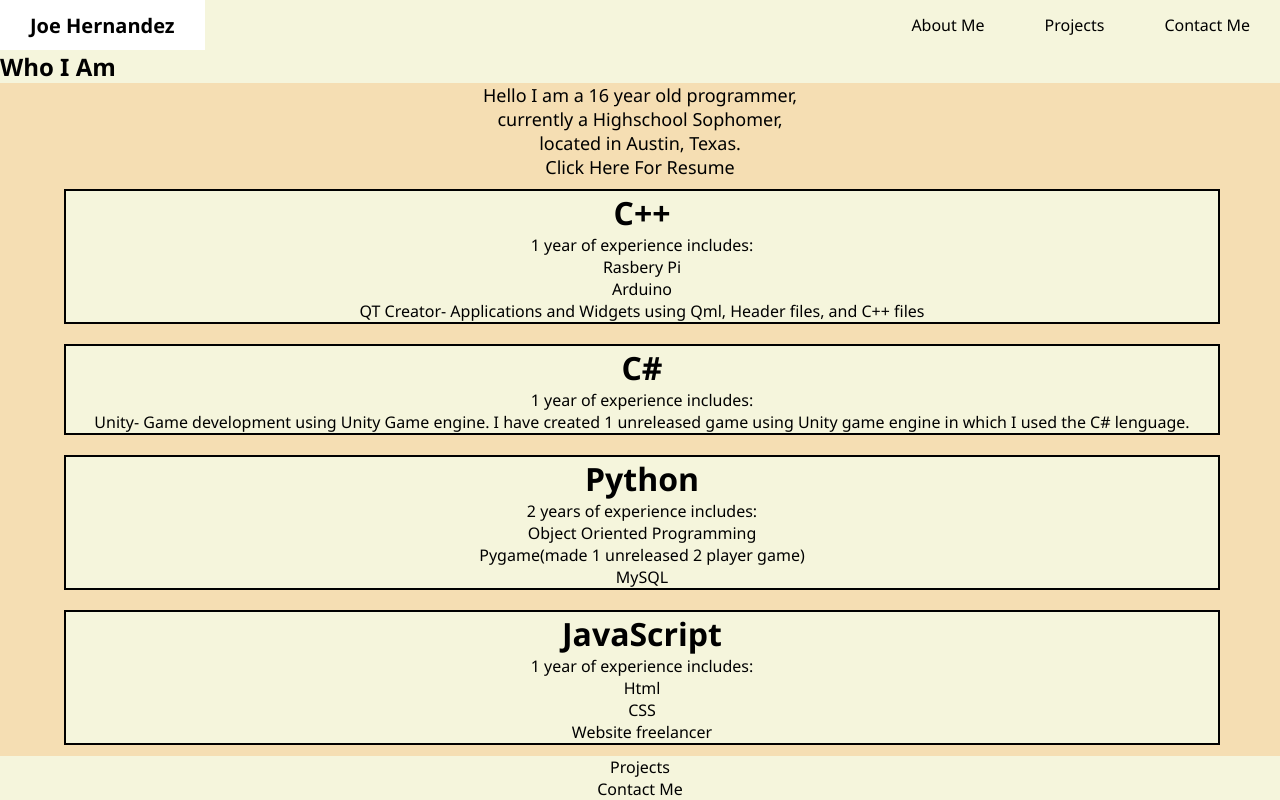
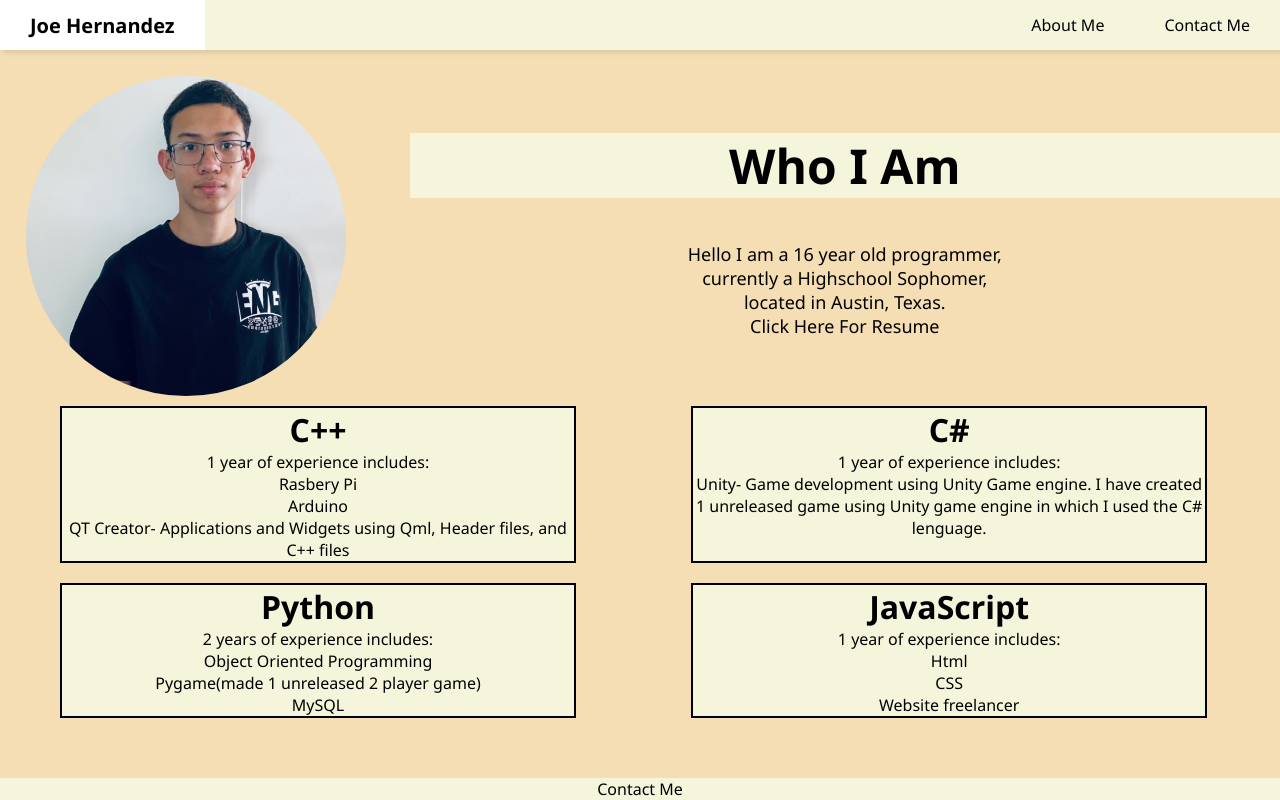
Before and after one commit to JoeHernandez6/JoeHernandezPortafolio, a plain HTML site: page index.html in a window 1280 px wide. Drawn offline with Linux system fonts and the light colour scheme.

Commit message:
Finished computer layou and made some code neader.

```diff
--- a/contactMe.css
+++ b/contactMe.css
@@ -1,5 +1,4 @@
-
-@media screen and (min-width: 399px) and (max-width: 800px) {
+@media(min-width:801px){
     .contactMe{
         text-align: center;
         display: flex;
@@ -32,12 +31,67 @@
     }
     .contactMeText p{
         margin-top: 7%;
+        font-size: 24px;
+    }
+    .contactMeText h1{
+        font-size: 48px
+        ;background-color: beige;
+    }
+    .box{
+        margin-top: 1%;
+}
+    .box p{
+        font-size: 24px;
+}
+    .box h1{
+        font-size: 36px;
+    }
+}
+@media screen and (min-width: 451px) and (max-width: 800px) {
+    .contactMe{
+        text-align: center;
+        display: flex;
+        justify-content: center;
+        flex-wrap: wrap;
+    }
+    .contactMe img{
+        margin-top:2%;
+        display: block;
+        visibility:visible;
+        margin-left: 2%;
+        margin-bottom: 2%;
+        width: 25%;
+        height: auto;
+        box-shadow: 0 2px 4px rgba(0, 0, 0, 0.1);
+        border-radius: 50%;
+        border-color: rgb(0, 0, 0);
+        border-style:solid;
+        border-width:5px;
+    }
+    .contactMe div{
+        display: block;
+        width:100%;
+    }
+    .contactMeText{
+        margin-top:2%;
+        margin-left: 5%;
+        text-align: center;
+        max-width:65%;
+    }
+    .contactMeText p{
+        margin-top: 7%;
+        font-size: 18px;
+    }
+    .contactMeText h1{
+        font-size: 20px
+        ;background-color: beige;
     }
     .box{
         margin-top: 10%;
     }
+
 }
-@media(max-width: 400px){
+@media(max-width: 450px){
     .contactMe{
         text-align: center;
         display: flex;
@@ -67,4 +121,9 @@
         margin-bottom: 2%;
         display:block;
         width:100%;
-    }}
+    }
+    .contactMeText h1{
+        font-size: 24px
+        ;background-color: beige;
+    }
+}
--- a/index.html
+++ b/index.html
@@ -13,7 +13,7 @@
             <ul>
                 <li onclick=hideSidebar()><a href="#"><svg xmlns="http://www.w3.org/2000/svg" height="24px" viewBox="0 -960 960 960" width="24px" fill="#5f6368"><path d="m256-200-56-56 224-224-224-224 56-56 224 224 224-224 56 56-224 224 224 224-56 56-224-224-224 224Z"/></svg></a></li>
                 <li><a href="index.html">About Me</a></li>
-                <li><a href="projects.html">Projects</a></li>
+                <!-- <li><a href="projects.html">Projects</a></li> -->
                 <li><a href="contactMe.html">Contact Me</a></li>
             </ul>
         </nav>
@@ -21,7 +21,7 @@
             <ul>
                 <li><a href="#" style="font-weight: bold; font-size: 20px;">Joe Hernandez</a></li>
                 <li class="hideOnMobile"><a href="index.html">About Me</a></li>
-                <li class="hideOnMobile"><a href="projects.html">Projects</a></li>
+                <!-- <li class="hideOnMobile"><a href="projects.html">Projects</a></li> -->
                 <li class="hideOnMobile"><a href="contactMe.html">Contact Me</a></li>
                 <li class="menu-button" onclick=showSidebar()><a href="#"><svg xmlns="http://www.w3.org/2000/svg" height="24px" viewBox="0 -960 960 960" width="24px" fill="#5f6368"><path d="M120-240v-80h720v80H120Zm0-200v-80h720v80H120Zm0-200v-80h720v80H120Z"/></svg></a></li>
             </ul>
@@ -29,7 +29,7 @@
         <div class="homeIntro">
             <img id="Me" src="sprites\1700513522144.jpg"alt="Circular Image" style="border-radius: 50%;">
             <div class="homeIntroText">
-            <h1 style="font-size: 24px;background-color: beige;">Who I Am</h1>
+            <h1 >Who I Am</h1>
             <p style="font-size: 18px; text-align: center;">Hello I am a 16 year old programmer,<br>
                 currently a Highschool Sophomer,<br>located in Austin, Texas.<br>
                 <a href="https://1drv.ms/w/c/29dbd80b5858d65f/EV_WWFgL2NsggCnTAQAAAAABDaZI1gTHPJcJVKef018rAQ?e=RzIN0I"
@@ -46,7 +46,7 @@
         </div>
         <footer class="footer">
             <ul >
-                <li><a href="projects.html" >Projects</a></li>
+                <!-- <li><a href="projects.html" >Projects</a></li> -->
                 <li><a href="contactMe.html" >Contact Me</a></li>
             </ul>
         </footer>
--- a/style.css
+++ b/style.css
@@ -93,8 +93,45 @@ nav li:first-child{
     text-decoration: none;
 
 }
+@media (min-width:801px){
 
-@media screen and (min-width: 399px) and (max-width: 800px) {
+    .homeIntro{
+        display: flex;
+        align-items: center;
+        margin-top: 2%;
+    }
+    .homeIntro img{
+        display: block;
+        visibility: visible;
+        margin-left: 2%;
+        width:25%;
+        height:auto;
+        border-radius: 50%;
+    }
+    .homeIntro h1{
+        font-size: 48px;
+        background-color: beige;
+        margin-bottom: 5%;
+    }
+    .homeIntro div{
+        margin-left: 5%;
+        text-align: center;
+        width:70%;
+    }
+    .box{
+        width:40%;
+        margin-left: 4%;
+        margin-left:4%;
+    }
+    .Experience{
+        display:block;
+        text-align: center;
+        display: flex;
+        justify-content: center;
+        flex-wrap: wrap;
+    }
+}
+@media screen and (min-width: 451px) and (max-width: 800px) {
     .hideOnMobile{
         display:none;
     }
@@ -119,8 +156,12 @@ nav li:first-child{
         text-align: center;
         width:70%;
     }
+    .homeIntro h1{
+        font-size: 24px;
+        background-color: beige;
+    }
 }
-@media(max-width: 400px){
+@media(max-width: 450px){
     .hideOnMobile{
         display:none;
     }
@@ -154,5 +195,9 @@ nav li:first-child{
         flex-wrap: wrap;
         margin-top: 10%; /* Adjust as needed */
       }
+      .WhomeIntro h1{
+        font-size: 24px;
+        background-color: beige;
+    }
 }
 /* End of navigation css */
```
Also changed, not shown: contactMe.html (+5 -5 lines).
